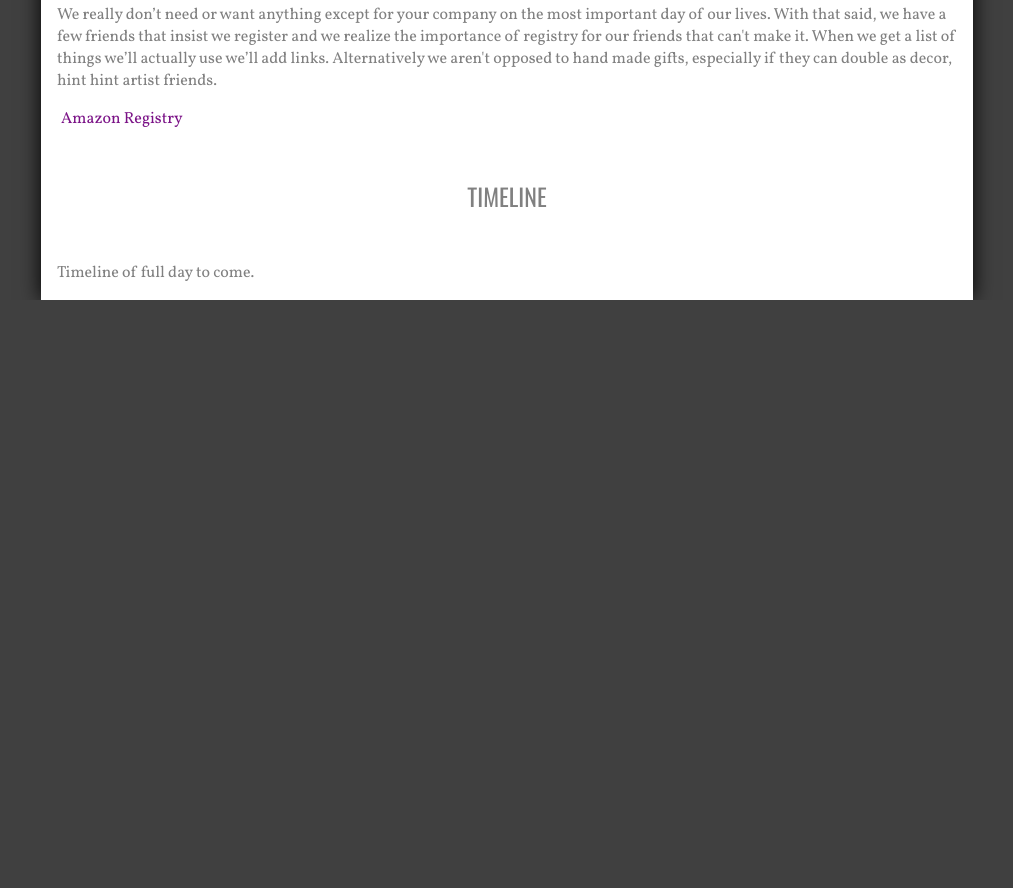
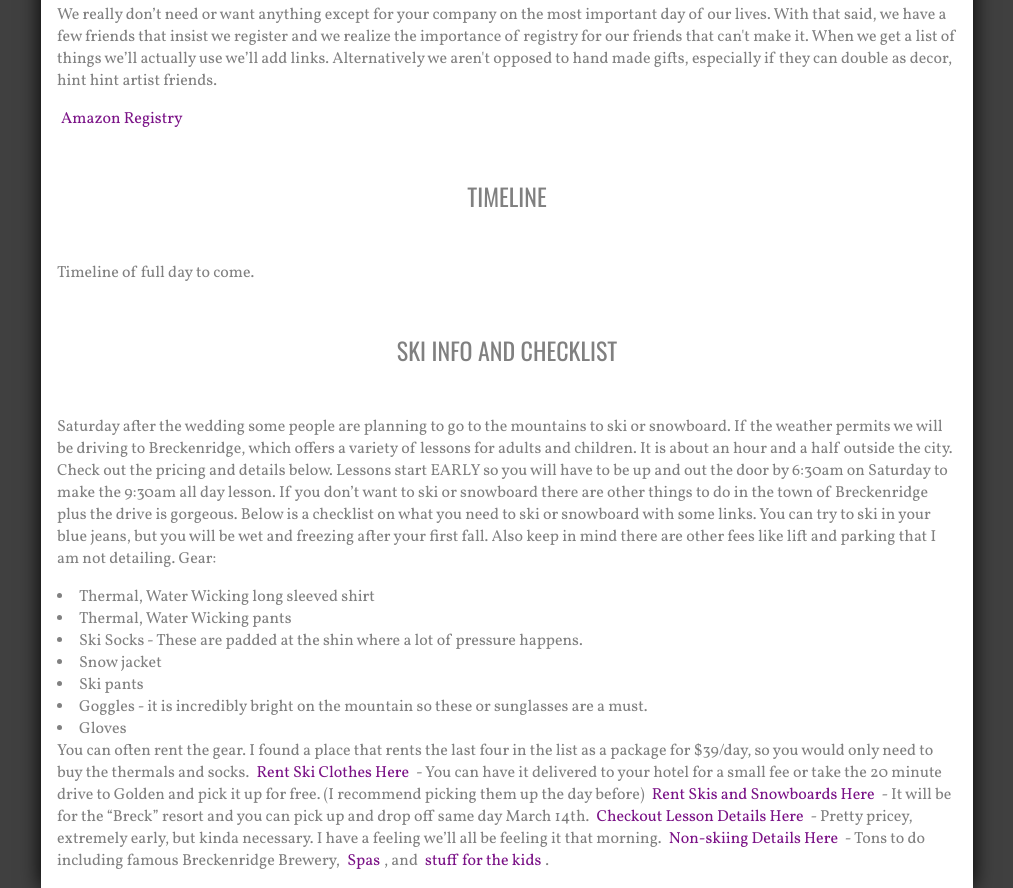
Before and after one commit to bblack/animals, a plain HTML site: page index.html in a window 1280 px wide. Shown: the part 1803-2691 px from the top of the page, without its empty margins (133-1146 px from the left). Before the commit the page ends 2103 px from the top, so only its background shows below. Drawn offline with nearby package versions, Linux system fonts and the light colour scheme.

Commit message:
Added Ski Info section
Added a section detailing rentals, lessons, and a checklist for skiing and snowboarding.

```diff
--- a/index.html
+++ b/index.html
@@ -85,6 +85,8 @@
             <a href='#accomodations'>accomodations</a>
             <a href='#registry'>registry</a>
             <a href='https://docs.google.com/forms/d/1Yu8_hoJ1pR7cooqAyUGAGzfHskKC95TmrG5Ffc726dU/viewform'>rsvp</a>
+            <a href='#timeline'>timeline</a>
+            <ahref='#skiing'>ski info</ahref>
         </nav>
         <h2 id='about'>We're getting married</h2>
         <p style='text-align: center;'>Two years of procrastination was all we could stand.</p>
@@ -119,5 +121,28 @@
 
         <h2 id="timeline">Timeline</h2>
         <p>Timeline of full day to come.</p>
+         <h2 id="skiing">Ski Info and Checklist</h2>
+        <p>Saturday after the wedding some people are planning to go to the mountains to ski or snowboard. If the weather permits we will be driving to Breckenridge, which offers a variety of lessons for adults and children. It is about an hour and a half outside the city. Check out the pricing and details below.
+
+Lessons start EARLY so you will have to be up and out the door by 6:30am on Saturday to make the 9:30am all day lesson. If you don’t want to ski or snowboard there are other things to do in the town of Breckenridge plus the drive is gorgeous. Below is a checklist on what you need to ski or snowboard with some links. You can try to ski in your blue jeans, but you will be wet and freezing after your first fall. Also keep in mind there are other fees like lift and parking that I am not detailing.
+
+Gear:
+<li>Thermal, Water Wicking long sleeved shirt</li>
+<li>Thermal, Water Wicking pants</li>
+<li>Ski Socks - These are padded at the shin where a lot of pressure happens.</li>
+<li>Snow jacket</li>
+<li>Ski pants</li>
+<li>Goggles - it is incredibly bright on the mountain so these or sunglasses are a must.</li>
+<li>Gloves</li>
+
+You can often rent the gear. I found a place that rents the last four in the list as a package for $39/day, so you would only need to buy the thermals and socks.
+
+<a href='https://www.mountainthreads.com/'>Rent Ski Clothes Here</a> - You can have it delivered to your hotel for a small fee or take the 20 minute drive to Golden and pick it up for free. (I recommend picking them up the day before)
+
+<a href='https://www.rentskis.com/'>Rent Skis and Snowboards Here</a> - It will be for the “Breck” resort and you can pick up and drop off same day March 14th.
+
+<a href='http://www.breckenridge.com/plan-a-trip/book-ski-and-ride-lessons/lessons-selector.aspx#overview'>Checkout Lesson Details Here</a> - Pretty pricey, extremely early, but kinda necessary. I have a feeling we’ll all be feeling it that morning.
+
+<a href='http://www.breckenridge.com/plan-a-trip/book-ski-and-ride-lessons/lessons-selector.aspx#overview'>Non-skiing Details Here</a> - Tons to do including famous Breckenridge Brewery, <a href='http://www.thespabreckenridge.com/'>Spas</a>, and <a href='http://www.breckenridge.com/activities/just-for-kids.aspx#/activities'>stuff for the kids</a>.</p>
     </body>
 </html>
```
